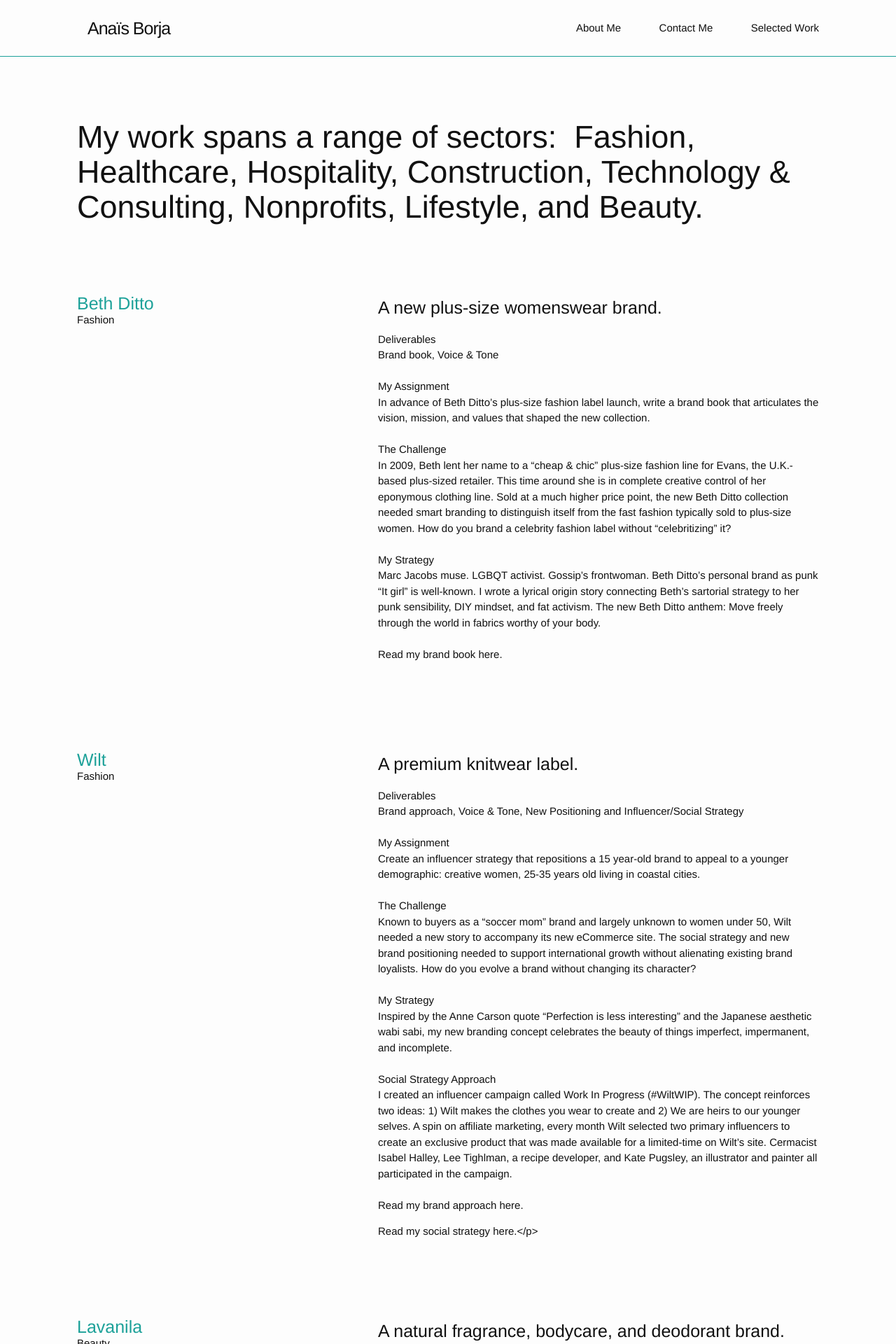
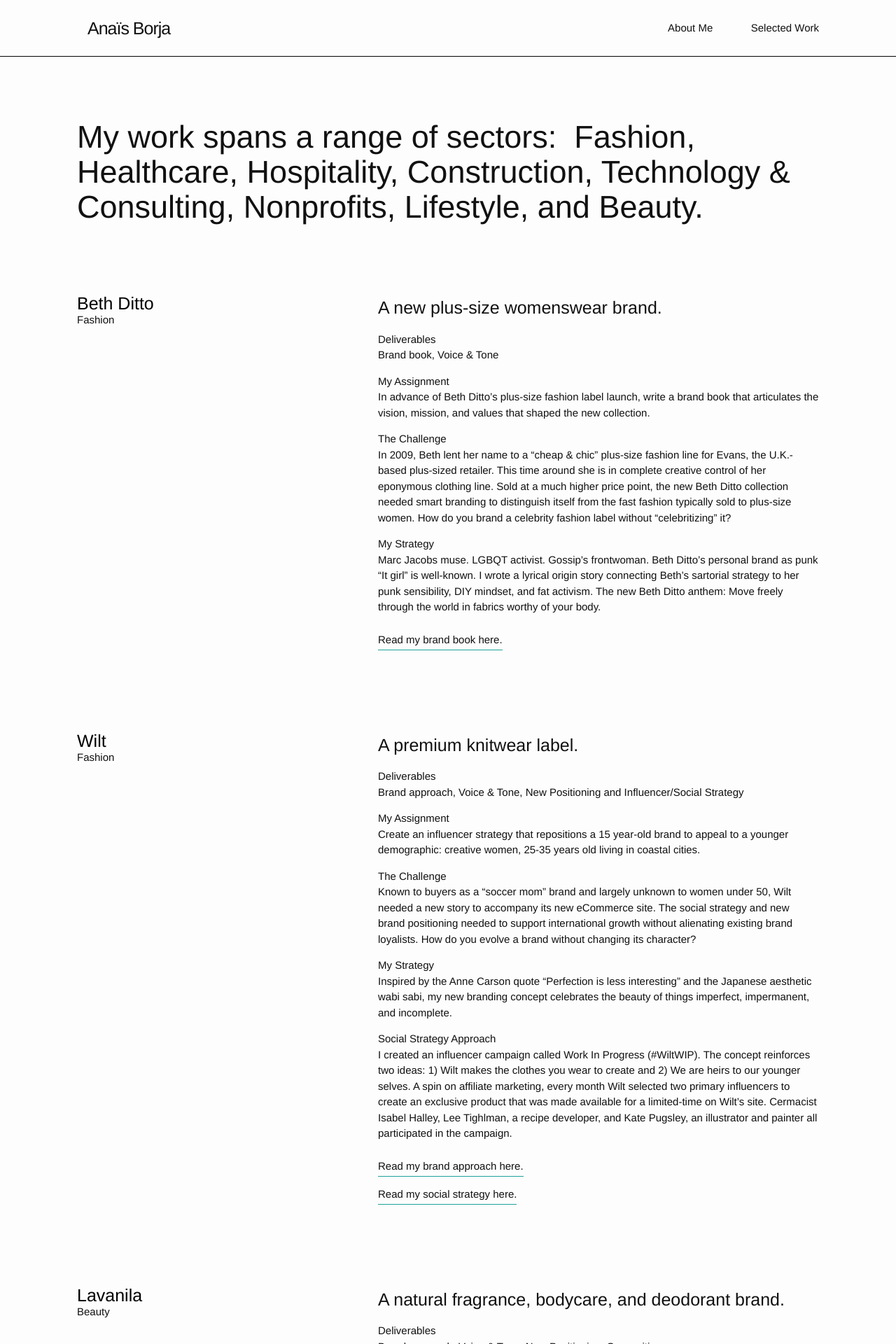
Before and after one commit to zzzbra/zzzbra.github.io, a Jekyll site: the page built from work.md, in a window 1280 px wide. Shown: the top 1920 px of the page at 70% size. Built offline with Jekyll 4.4.1, drawn with Linux system fonts in a browser that asks for light colours.

Commit message:
Revise work page styles, remove contact page

```diff
--- a/_sass/components/_layout.scss
+++ b/_sass/components/_layout.scss
@@ -205,8 +205,6 @@
   font-size: 24px;
 }
 
-
-
 // Posts
 .post-header {
   color: $brand-color;
@@ -294,3 +292,15 @@
   font-size: $post-s-font-size;
   font-weight: 100;
 }
+
+.project-subheader {
+  font-size: $post-s-font-size;
+  margin-bottom: 0;
+}
+
+.project-link {
+  border-bottom: 1px solid $secondary-color;
+  cursor: pointer;
+  line-height: 40px;
+  padding-bottom: 6px;
+}
--- a/css/main.scss
+++ b/css/main.scss
@@ -19,8 +19,9 @@
 
 $text-color:       #111;
 $background-color: #fdfdfd;
-$brand-color:      #1da199;
-$white:      #ffffff;
+$brand-color:      #000000;
+$secondary-color:  #1da199;
+$white:            #ffffff;
 
 $grey-color:       #828282;
 $grey-color-light: lighten($grey-color, 40%);
--- a/work.md
+++ b/work.md
@@ -16,19 +16,23 @@
 
       <div class="col col-2">
         <h3 class="project-headline">A new plus-size womenswear brand.</h3>
-        <p class="project-text">Deliverables<br>
-        Brand book, Voice & Tone<br>
-        <br>
-        My Assignment<br>
-        In advance of Beth Ditto’s plus-size fashion label launch, write a brand book that articulates the vision, mission, and values that shaped the new collection. <br>
-        <br>
-        The Challenge<br>
-        In 2009, Beth lent her name to a “cheap & chic” plus-size fashion line for Evans, the U.K.-based plus-sized retailer. This time around she is in complete creative control of her eponymous clothing line. Sold at a much higher price point, the new Beth Ditto collection needed smart branding to distinguish itself from the fast fashion typically sold to plus-size women. How do you brand a celebrity fashion label without “celebritizing” it?<br>
-        <br>
-        My Strategy<br>
-        Marc Jacobs muse. LGBQT activist. Gossip’s frontwoman. Beth Ditto’s personal brand as punk “It girl” is well-known.  I wrote a lyrical origin story connecting Beth’s sartorial strategy to her punk sensibility, DIY mindset, and fat activism. The new Beth Ditto anthem: Move freely through the world in fabrics worthy of your body.<br>
-        <br>
-        <a class="project-asset-link">Read my brand book here.</a></p>
+
+        <h6 class="project-subheader">Deliverables</h6>
+        <p class="project-text">Brand book, Voice & Tone</p>
+
+        <h6 class="project-subheader">My Assignment</h6>
+        <p class="project-text">In advance of Beth Ditto’s plus-size fashion label launch, write a brand book that articulates the vision, mission, and values that shaped the new collection.</p>
+
+        <h6 class="project-subheader">The Challenge</h6>
+
+        <p class="project-text">In 2009, Beth lent her name to a “cheap & chic” plus-size fashion line for Evans, the U.K.-based plus-sized retailer. This time around she is in complete creative control of her eponymous clothing line. Sold at a much higher price point, the new Beth Ditto collection needed smart branding to distinguish itself from the fast fashion typically sold to plus-size women. How do you brand a celebrity fashion label without “celebritizing” it?</p>
+
+        <h6 class="project-subheader">My Strategy</h6>
+        <p class="project-text">Marc Jacobs muse. LGBQT activist. Gossip’s frontwoman. Beth Ditto’s personal brand as punk “It girl” is well-known.  I wrote a lyrical origin story connecting Beth’s sartorial strategy to her punk sensibility, DIY mindset, and fat activism. The new Beth Ditto anthem: Move freely through the world in fabrics worthy of your body.</p>
+
+        <div class="project-links-wrapper">
+          <a src="#" class="project-link">Read my brand book here.</a>
+        </div>
       </div>
     </div>
   </div>
@@ -42,23 +46,25 @@
 
       <div class="col col-2">
       <h3 class="project-headline">A premium knitwear label.</h3>
-        <p class="project-text">Deliverables<br>
-        Brand approach, Voice & Tone, New Positioning and Influencer/Social Strategy <br>
-        <br>
-        My Assignment<br>
-        Create an influencer strategy that repositions a 15 year-old brand to appeal to a younger demographic: creative women, 25-35 years old living in coastal cities. <br>
-        <br>
-        The Challenge<br>
-        Known to buyers as a “soccer mom” brand and largely unknown to women under 50, Wilt needed a new story to accompany its new eCommerce site.  The social strategy and new brand positioning needed to support international growth without alienating existing brand loyalists. How do you evolve a brand without changing its character?<br>
-        <br>
-        My Strategy<br>
-        Inspired by the Anne Carson quote “Perfection is less interesting” and the Japanese aesthetic wabi sabi, my new branding concept celebrates the beauty of things imperfect, impermanent, and incomplete.  <br>
-        <br>
-        Social Strategy Approach<br>
-        I created an influencer campaign called Work In Progress (#WiltWIP).  The concept reinforces two ideas: 1) Wilt makes the clothes you wear to create and 2) We are heirs to our younger selves. A spin on affiliate marketing, every month Wilt selected two primary influencers to create an exclusive product that was made available for a limited-time on Wilt’s site. Cermacist Isabel Halley, Lee Tighlman, a recipe developer, and Kate Pugsley, an illustrator and painter all participated in the campaign. <br>
-        <br>
-        <a class="project-asset-link">Read my brand approach here.</a></p>
-        <a class="project-asset-link">Read my social strategy here.</a></p>
+        <h6 class="project-subheader">Deliverables</h6>
+        <p class="project-text">Brand approach, Voice & Tone, New Positioning and Influencer/Social Strategy</p>
+
+        <h6 class="project-subheader">My Assignment</h6>
+        <p class="project-text">Create an influencer strategy that repositions a 15 year-old brand to appeal to a younger demographic: creative women, 25-35 years old living in coastal cities.</p>
+
+        <h6 class="project-subheader">The Challenge</h6>
+        <p class="project-text">Known to buyers as a “soccer mom” brand and largely unknown to women under 50, Wilt needed a new story to accompany its new eCommerce site.  The social strategy and new brand positioning needed to support international growth without alienating existing brand loyalists. How do you evolve a brand without changing its character?</p>
+
+        <h6 class="project-subheader">My Strategy</h6>
+        <p class="project-text">Inspired by the Anne Carson quote “Perfection is less interesting” and the Japanese aesthetic wabi sabi, my new branding concept celebrates the beauty of things imperfect, impermanent, and incomplete.</p>
+
+        <h6 class="project-subheader">Social Strategy Approach</h6>
+        <p class="project-text">I created an influencer campaign called Work In Progress (#WiltWIP).  The concept reinforces two ideas: 1) Wilt makes the clothes you wear to create and 2) We are heirs to our younger selves. A spin on affiliate marketing, every month Wilt selected two primary influencers to create an exclusive product that was made available for a limited-time on Wilt’s site. Cermacist Isabel Halley, Lee Tighlman, a recipe developer, and Kate Pugsley, an illustrator and painter all participated in the campaign.</p>
+
+        <div class="project-links-wrapper">
+          <a src="#" class="project-link">Read my brand approach here.</a><br>
+          <a src="#" class="project-link">Read my social strategy here.</a>
+        </div>
       </div>
     </div>
   </div>
@@ -72,19 +78,21 @@
 
       <div class="col col-2">
         <h3 class="project-headline">A natural fragrance, bodycare, and deodorant brand.</h3>
-        <p class="project-text">Deliverables<br>
-        Brand approach, Voice & Tone, New Positioning, Copywriting <br>
-        <br>
-        My Assignment<br>
-        Reposition brand to appeal to both younger women less familiar with the brand and older women who were their original brand enthusiasts.<br>
-        <br>
-        The Challenge<br>
-        With the launch of its all-natural fragrance and body care products in 2007, Lavanila anticipated the organic beauty movement as a “pioneer in natural technologies.” Although they were first to market with an all-natural fragrance, many mainstream brands have since gone “green” and “organic” has become the norm.  How do you reposition a pioneer beauty brand in a now saturated marketplace?<br>
-        <br>
-        My Strategy<br>
-        I worked alongside a team of designers to evolve Lavanila’s brand positioning from natural and nourishing, to empowering, effective and healthy.<br>
-        <br>
-        <a class="project-asset-link">Read my brand approach here.</a></p>
+        <h6 class="project-subheader">Deliverables</h6>
+        <p class="project-text">Brand approach, Voice & Tone, New Positioning, Copywriting</p>
+
+        <h6 class="project-subheader">My Assignment</h6>
+        <p class="project-text">Reposition brand to appeal to both younger women less familiar with the brand and older women who were their original brand enthusiasts.</p>
+
+        <h6 class="project-subheader">The Challenge</h6>
+        <p class="project-text">With the launch of its all-natural fragrance and body care products in 2007, Lavanila anticipated the organic beauty movement as a “pioneer in natural technologies.” Although they were first to market with an all-natural fragrance, many mainstream brands have since gone “green” and “organic” has become the norm.  How do you reposition a pioneer beauty brand in a now saturated marketplace?</p>
+
+        <h6 class="project-subheader">My Strategy</h6>
+        <p class="project-text">I worked alongside a team of designers to evolve Lavanila’s brand positioning from natural and nourishing, to empowering, effective and healthy.</p>
+
+        <div class="prohect-links-wrapper">
+          <a src="#" class="project-link">Read my brand approach here.</a>
+        </div>
       </div>
     </div>
   </div>
@@ -97,21 +105,23 @@
       </div>
 
       <div class="col col-2">
-      <h3 class="project-headline">A 50 year old mental health organization.</h3>
-        <p class="project-text">Deliverables<br>
-        2014 Annual Report and microsite<br>
-        <br>
-        My Assignment<br>
-        Write, develop the theme, provide art direction and manage the entire production process for MHA-NYC’s 2014 Annual Report and microsite. <br>
-        <br>
-        The Challenge<br>
-        MHA-NYC is a large non-profit mental health organization. Together with its subsidiary, Link2Health Solutions it provides services that reach more than one million people every year.  How do you communicate the mission and impact of an organization with such a sprawling mission? <br>
-        <br>
-        My Strategy<br>
-        I engaged the people MHA-NYC serves in the telling of their own stories. As Rena Au, one of MHA-NYC’s parent advocates told me “families must be heard and understood.” In developing this report, I did just that: I interviewed over two dozen staffers, including adminstrators, program associates, the C-suite, and clients to find inspiration for and consensus around a theme that could unify the entire organization.<br>
-        <br>
-        <a class="project-asset-link">Read the report here.</a></p>
-        <a class="project-asset-link">View the microsite here.</a></p>
+        <h3 class="project-headline">A 50 year old mental health organization.</h3>
+        <h6 class="project-subheader">Deliverables</h6>
+        <p class="project-text">2014 Annual Report and microsite</p>
+
+        <h6 class="project-subheader">My Assignment</h6>
+        <p class="project-text">Write, develop the theme, provide art direction and manage the entire production process for MHA-NYC’s 2014 Annual Report and microsite.</p>
+
+        <h6 class="project-subheader">The Challenge</h6>
+        <p class="project-text">MHA-NYC is a large non-profit mental health organization. Together with its subsidiary, Link2Health Solutions it provides services that reach more than one million people every year.  How do you communicate the mission and impact of an organization with such a sprawling mission?</p>
+
+        <h6 class="project-subheader">My Strategy</h6>
+        <p class="project-text">I engaged the people MHA-NYC serves in the telling of their own stories. As Rena Au, one of MHA-NYC’s parent advocates told me “families must be heard and understood.” In developing this report, I did just that: I interviewed over two dozen staffers, including adminstrators, program associates, the C-suite, and clients to find inspiration for and consensus around a theme that could unify the entire organization.</p>
+
+        <div class="project-links-wrapper">
+          <a src="#" class="project-link">Read the report here.</a><br>
+          <a src="#" class="project-link">View the microsite here.</a>
+        </div>
       </div>
     </div>
   </div>
@@ -125,22 +135,24 @@
 
       <div class="col col-2">
         <h3 class="project-headline">An online mental health tool funded by NYS OASAS and the U.S. Department of Health and Human Services.</h3>
-        <p class="project-text">Deliverables<br>
-        Create a public health detailing kit to raise awareness about a new program called CICBT. <br>
-        <br>
-        My Original Assignment<br>
-        I was originally asked to create a public health detailing kit: patient education materials designed to promote cognitive behavioral therapy.  However, I persuaded the organization to increase my budget and the scope of my project. <br>
-        <br>
-        My New Assignment<br>
-        Develop a brand for the platform; work alongside a dev and design agency to create a consumer-friendly online portal and educational site; write all website copy and corresponding collateral; and, provide recommendations for an on-the-ground outreach strategy.<br>
-        <br>
-        The Challenge<br>
-        In 2014, it was estimated that over 700,000 New Yorkers coping with emotional distress during the long-term recovery from the storm. In response, NYS OASAS and the U.S. Department of Health and Human Services gave MHA-NYC a grant to provide those most in need with access to evidence-based online cognitive-behavioral therapy programs. How do you use behavioral health techonogy to reach hard-to-reach, underserved populations?<br>
-        <br>
-        My Strategy<br>
-        iHelp is an innovative, technology-driven behavioral health initiative.  I developed the brand based on the premise that we needed to start talking about mental health in a different way. With the rise in emoji popularity, emojis provided the perfect way to communicate iHelp’s value as self-help that works, anytime, anywhere.<br>
-        <br>
-        <a class="project-asset-link">Read my brand book here.</a></p>
+        <h6 class="project-subheader">Deliverables</h6>
+        <p class="project-text">Create a public health detailing kit to raise awareness about a new program called CICBT.</p>
+
+        <h6 class="project-subheader">My Original Assignment</h6>
+        <p class="project-text">I was originally asked to create a public health detailing kit: patient education materials designed to promote cognitive behavioral therapy.  However, I persuaded the organization to increase my budget and the scope of my project.</p>
+
+        <h6 class="project-subheader">My New Assignment</h6>
+        <p class="project-text">Develop a brand for the platform; work alongside a dev and design agency to create a consumer-friendly online portal and educational site; write all website copy and corresponding collateral; and, provide recommendations for an on-the-ground outreach strategy.</p>
+
+        <h6 class="project-subheader">The Challenge</h6>
+        <p class="project-text">In 2014, it was estimated that over 700,000 New Yorkers coping with emotional distress during the long-term recovery from the storm. In response, NYS OASAS and the U.S. Department of Health and Human Services gave MHA-NYC a grant to provide those most in need with access to evidence-based online cognitive-behavioral therapy programs. How do you use behavioral health techonogy to reach hard-to-reach, underserved populations?</p>
+
+        <h6 class="project-subheader">My Strategy</h6>
+        <p class="project-text">iHelp is an innovative, technology-driven behavioral health initiative.  I developed the brand based on the premise that we needed to start talking about mental health in a different way. With the rise in emoji popularity, emojis provided the perfect way to communicate iHelp’s value as self-help that works, anytime, anywhere.</p>
+
+        <div class="project-links-wrapper">
+          <a src="#" class="project-link">Read my brand book here.</a>
+        </div>
       </div>
     </div>
   </div>
@@ -154,22 +166,23 @@
 
       <div class="col col-2">
       <h3 class="project-headline">An on-demand therapy startup.</h3>
-        <p class="project-text">Deliverables<br>
-        Brand strategy and repositioning; constituency building.<br>
-        <br>
-        My Assignment<br>
-        Repositione the company with a new mission and vision; create and manage a new team, and set and implement the strategic communications plan. <br>
-        <br>
-        The Challenge<br>
-        In 2012, I joined a very early version of TalkSession as a consultant.  Although the company had worked with an agency to develop strong brand assets, it didn’t have a viable mission, a vision, a competitive brand position or a go-to-market strategy. Most importantly, when I came on board, Talksession was a startup with no CTO and no technology. How do you brand a techstart up with no tech?<br>
-        <br>
-        My Strategy<br>
-        First, reposition the company with a social mission: “TalkSession is dedicated to making quality mental healthcare affordable, accessible, and acceptable.” Then focus on building a network of all-star therapists in NYC. We recruited a peer-referred group of leading mental health professionals in NYC and branded them our TalkSession Specialists. On mission alone we were able to on-board specialists who were trained at top institutions including Harvard, Columbia, Cornell and NYU and have been published in medical journals, such as Journal of the American Medicine Association and the New England Journal of Medicine. The network also included experts who had served as department chairs or division chiefs at premier medical centers. <br>
-        <br>
-        Our social mission won us a 3-year strategic partnership with GE
-        Healthymagination.<br>
-        <br>
-        <a class="project-asset-link">Read the case study here.</a></p>
+        <h6 class="project-subheader">Deliverables</h6>
+        <p class="project-text">Brand strategy and repositioning; constituency building.</p>
+
+        <h6 class="project-subheader">My Assignment</h6>
+        <p class="project-text">Repositione the company with a new mission and vision; create and manage a new team, and set and implement the strategic communications plan.</p>
+
+        <h6 class="project-subheader">The Challenge</h6>
+        <p class="project-text">In 2012, I joined a very early version of TalkSession as a consultant.  Although the company had worked with an agency to develop strong brand assets, it didn’t have a viable mission, a vision, a competitive brand position or a go-to-market strategy. Most importantly, when I came on board, Talksession was a startup with no CTO and no technology. How do you brand a techstart up with no tech?</p>
+
+        <h6 class="project-subheader">My Strategy</h6>
+        <p class="project-text">First, reposition the company with a social mission: “TalkSession is dedicated to making quality mental healthcare affordable, accessible, and acceptable.” Then focus on building a network of all-star therapists in NYC. We recruited a peer-referred group of leading mental health professionals in NYC and branded them our TalkSession Specialists. On mission alone we were able to on-board specialists who were trained at top institutions including Harvard, Columbia, Cornell and NYU and have been published in medical journals, such as Journal of the American Medicine Association and the New England Journal of Medicine. The network also included experts who had served as department chairs or division chiefs at premier medical centers.</p>
+
+        <p class="project-text">Our social mission won us a 3-year strategic partnership with GE Healthymagination.</p>
+
+        <div class="project-links-wrapper">
+          <a src="#" class="project-link">Read the case study here.</a>
+        </div>
       </div>
     </div>
   </div>
```
Also changed, not shown: contact.md (deleted, +0 -7 lines).
